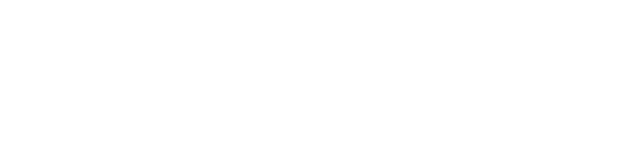
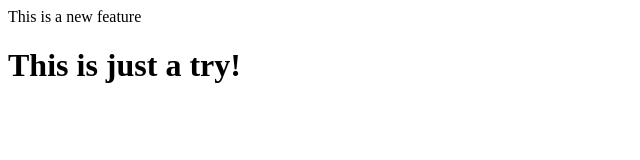
Before and after one commit to krishalbasnet111/Html_Basics, a plain HTML site: page index.html in a window 1280 px wide. Shown: the whole page, without its empty margins (0-640 px from the left). Drawn offline with Linux system fonts and the light colour scheme.

Commit message:
Second Commit

```diff
--- a/index.html
+++ b/index.html
@@ -1,2 +1,6 @@
 <html>
+<head> This is a new feature </head>
+<body>
+<h1> This is just a try! </h1>
+</body>
 </html>
```
